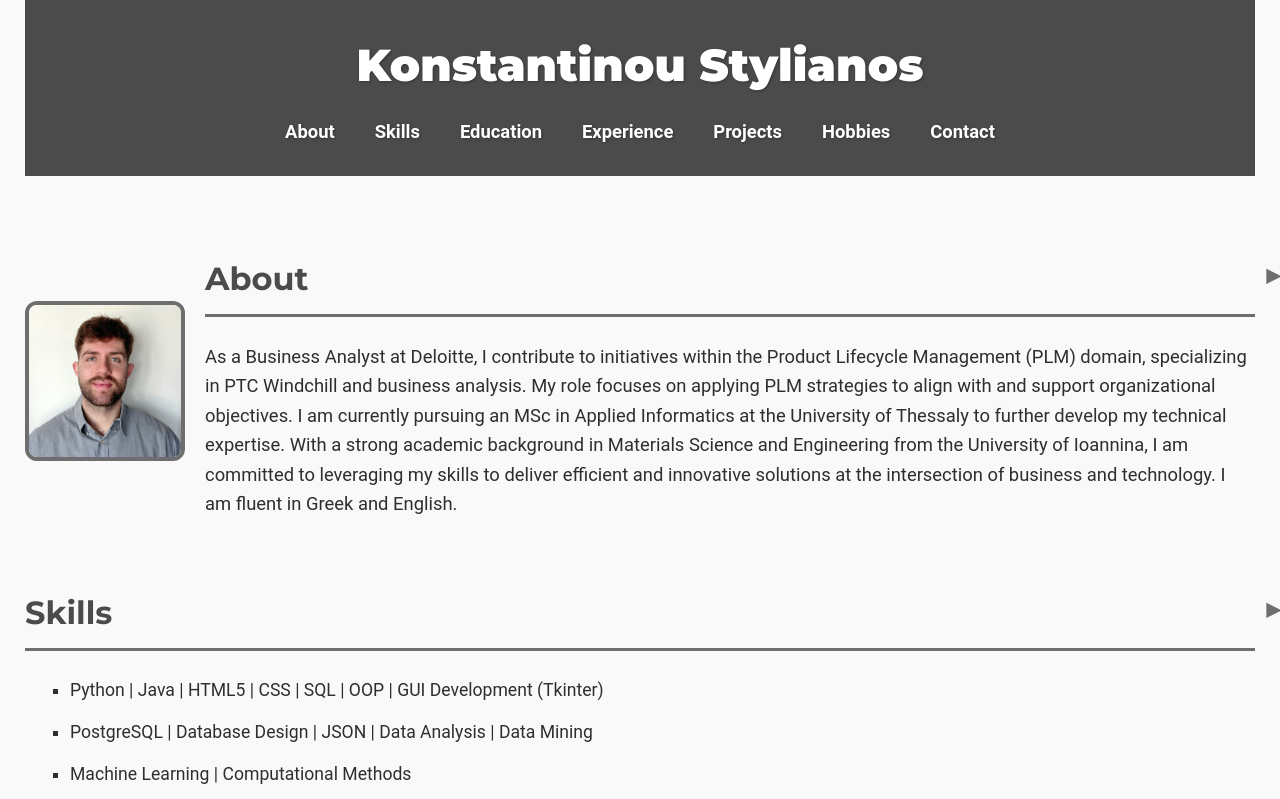
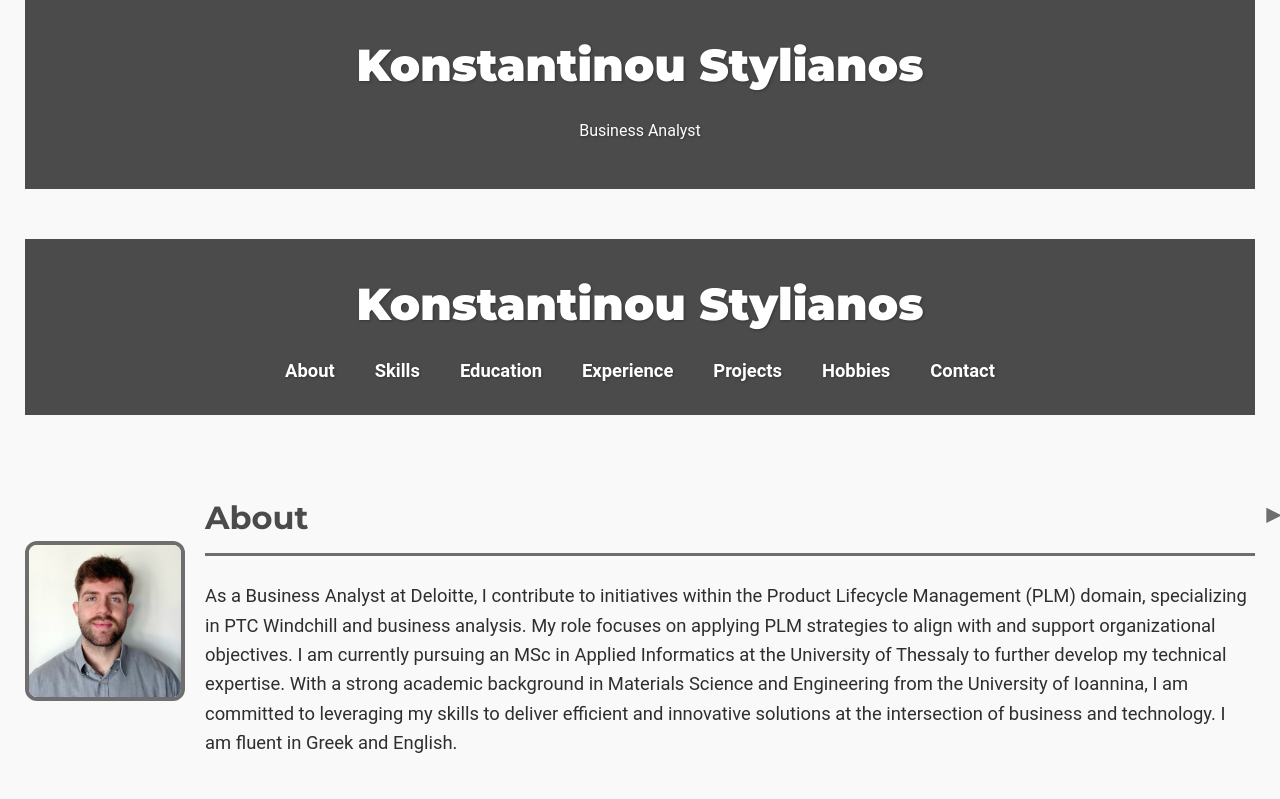
Before and after one commit to stylianoskonstantinou/KONSTANTINOU_STYLIANOS, a plain HTML site: page index.html in a window 1280 px wide. Shown: the top 799 px of the page. Drawn offline with Linux system fonts and the light colour scheme.

Commit message:
Update index.html

```diff
--- a/index.html
+++ b/index.html
@@ -3,14 +3,18 @@
 <head>
     <meta charset="UTF-8">
     <title>Konstantinou Stylianos</title>
-
     <!-- Σύνδεση με το αρχείο CSS -->
     <link rel="stylesheet" href="style.css">
-
     <!-- Εισαγωγή γραμματοσειράς από Google Fonts -->
     <link href="https://fonts.googleapis.com/css2?family=Montserrat:wght@700;900&display=swap" rel="stylesheet">
 </head>
 <body>
+    <header id="main-header">
+        <h1>Konstantinou Stylianos</h1>
+        <p class="subtitle">Business Analyst</p>
+    </header>
+    <!-- υπόλοιπο περιεχόμενο -->
+</body>
 
     <!-- =====================================================
          Επικεφαλίδα - Περιέχει το όνομα και το μενού πλοήγησης
```
